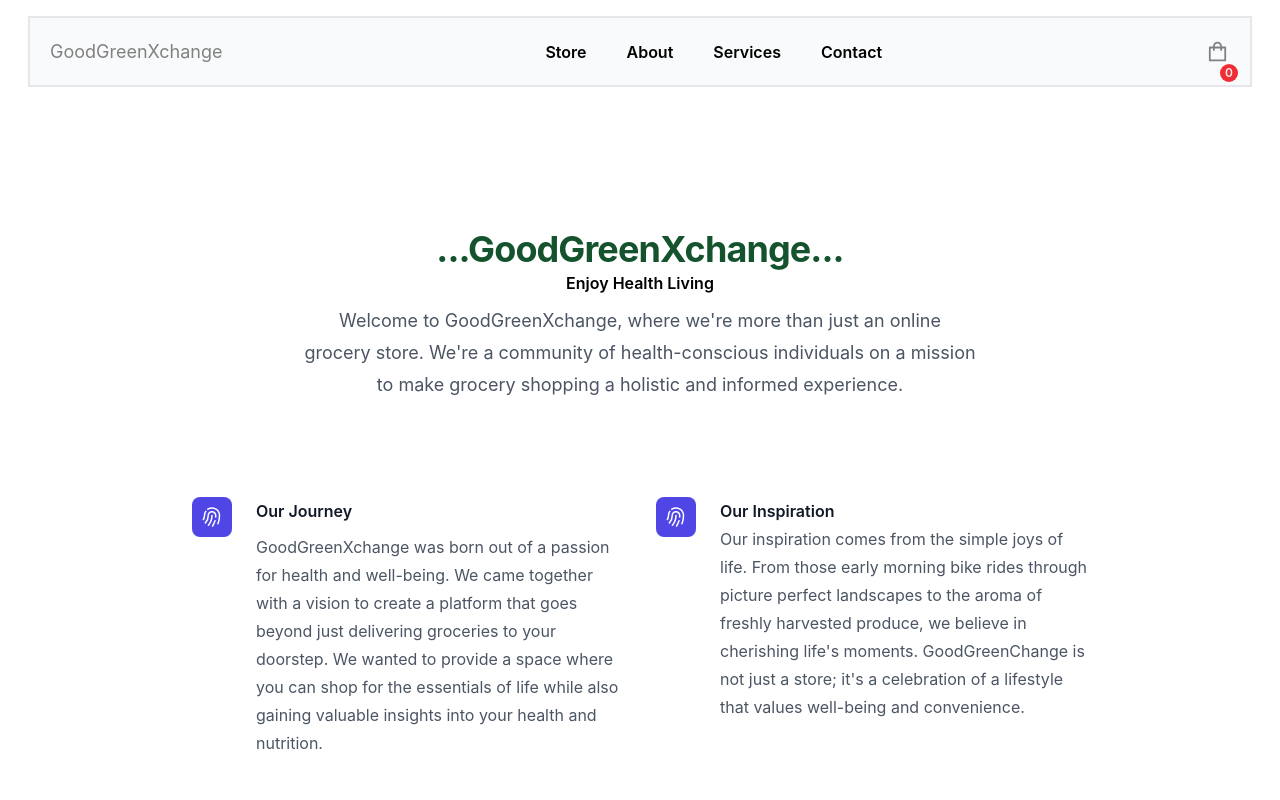
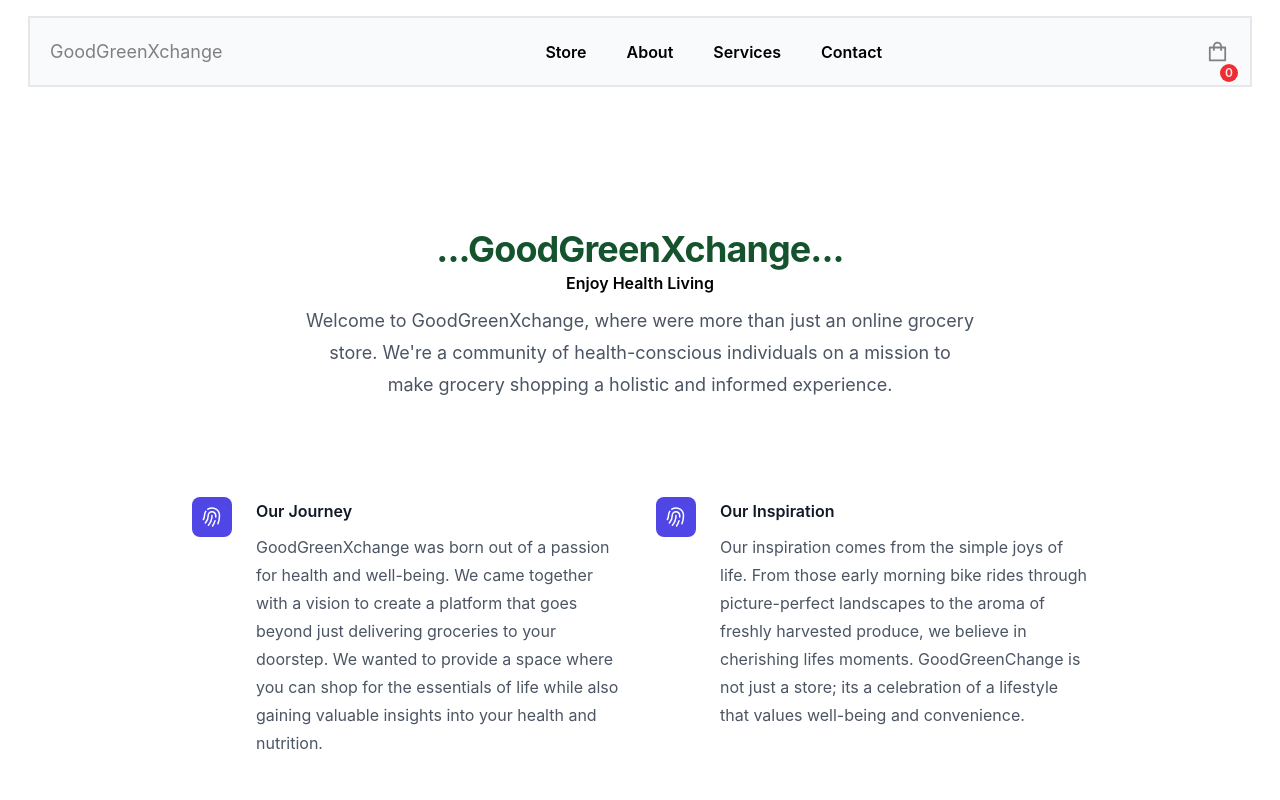
Before and after one commit to TshwaneloMatlou/goodgreenxchange, a Next.js app: page /about/about in a window 1280 px wide. Shown: the top 800 px of the page. Built offline with nearby package versions, Linux system fonts and the light colour scheme.

Commit message:
changes to about, services and contact page

```diff
--- a/components/Navbar.jsx
+++ b/components/Navbar.jsx
@@ -16,10 +16,10 @@ const Navbar = () => {
         <div className='flex items-center gap-[50px] '>
             {/** Links to different pages of the store */}
             <ul className='flex items-center gap-[40px] cursor-pointer font-semibold'>
-                <li><a href="../store/store">Store</a></li>
-                <li><a href="/about/about">About</a></li>
-                <li><a href="/services/services">Services</a></li>
-                <li><a href="/contact/contact">Contact</a></li>
+                <li><Link href="../store/store" > Store </Link></li>
+                <li><Link href="/about/about" > About </Link></li>
+                <li><Link href="/services/services" > Services </Link></li>
+                <li><Link href="/contact/contact" > Contact </Link></li>
             </ul>
         </div>
 
--- a/pages/about/about.js
+++ b/pages/about/about.js
@@ -1,21 +1,22 @@
-import React from 'react'
+import React from 'react';
 
 const about = () => {
   return (
-    <div>
       <div className="bg-white py-24 sm:py-32">
         <div className="mx-auto max-w-7xl px-6 lg:px-8">
           <div className="mx-auto max-w-2xl lg:text-center">
             <p className="mt-2 text-3xl font-bold tracking-tight text-green-900 sm:text-4xl">...GoodGreenXchange...</p>
             <h2 className="text-base font-semibold leading-7 text-black-700">Enjoy Health Living</h2>
             <p className="mt-2 text-lg leading-8 text-gray-600">
-        Welcome to GoodGreenXchange, where we're more than just an online grocery store.
-        We're a community of health-conscious individuals on a mission to make grocery shopping a holistic and informed experience.
+              Welcome to GoodGreenXchange, where were more than just an online grocery store.
+              We&apos;re a community of health-conscious individuals on a mission to make grocery shopping a holistic and informed experience.
             </p>
           </div>
+
           {/** Main Content Block */}
           <div className="mx-auto mt-16 max-w-2xl sm:mt-20 lg:mt-24 lg:max-w-4xl">
             <dl className="grid max-w-xl grid-cols-1 gap-x-8 gap-y-10 lg:max-w-none lg:grid-cols-2 lg:gap-y-16">
+
               <div className="relative pl-16">
                 <dt className="text-base font-semibold leading-7 text-gray-900">
                   <div className="absolute left-0 top-0 flex h-10 w-10 items-center justify-center rounded-lg bg-indigo-600">
@@ -31,6 +32,7 @@ const about = () => {
                   We wanted to provide a space where you can shop for the essentials of life while also gaining valuable insights into your health and nutrition.
                 </dd>
               </div>
+
               <div className="relative pl-16">
                 <dt className="text-base font-semibold leading-7 text-gray-900">
                   <div className="absolute left-0 top-0 flex h-10 w-10 items-center justify-center rounded-lg bg-indigo-600">
@@ -40,13 +42,14 @@ const about = () => {
                   </div>
                   Our Inspiration
                 </dt>
-          <dd className="ClassName-2 text-base leading-7 text-gray-600">
+                <dd className="mt-2 text-base leading-7 text-gray-600">
                   Our inspiration comes from the simple joys of life.
-            From those early morning bike rides through picture perfect landscapes to the aroma of freshly harvested produce,
-            we believe in cherishing life's moments.
-            GoodGreenChange is not just a store; it's a celebration of a lifestyle that values well-being and convenience.
+                  From those early morning bike rides through picture-perfect landscapes to the aroma of freshly harvested produce,
+                  we believe in cherishing lifes moments.
+                  GoodGreenChange is not just a store; its a celebration of a lifestyle that values well-being and convenience.
                 </dd>
               </div>
+
               <div className="relative pl-16">
                 <dt className="text-base font-semibold leading-7 text-gray-900">
                   <div className="absolute left-0 top-0 flex h-10 w-10 items-center justify-center rounded-lg bg-indigo-600">
@@ -61,6 +64,7 @@ const about = () => {
                 We source our products from trusted suppliers who share our commitment to your well-being.
               </dd>
             </div>
+
             <div className="relative pl-16">
               <dt className="text-base font-semibold leading-7 text-gray-900">
                 <div className="absolute left-0 top-0 flex h-10 w-10 items-center justify-center rounded-lg bg-indigo-600">
@@ -76,11 +80,10 @@ const about = () => {
                 Explore our Health Information Hub, where you'll find articles, tips, and resources to support your wellness journey.
                </dd>
             </div>
+
           </dl>
         </div>
       </div>
-</div>
-
     </div>
   )
 }
```
Lines whose indentation alone changed are shown as unchanged.
